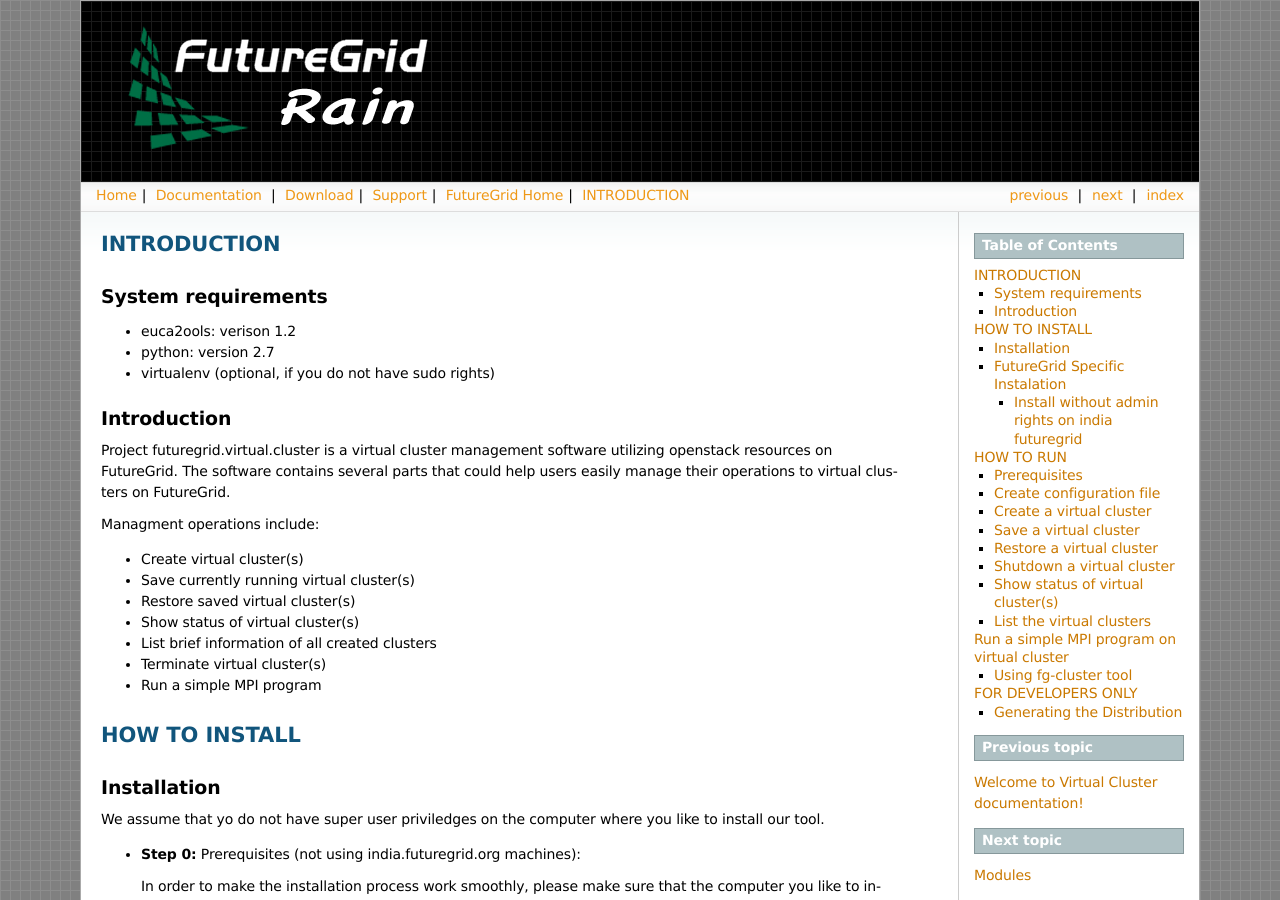
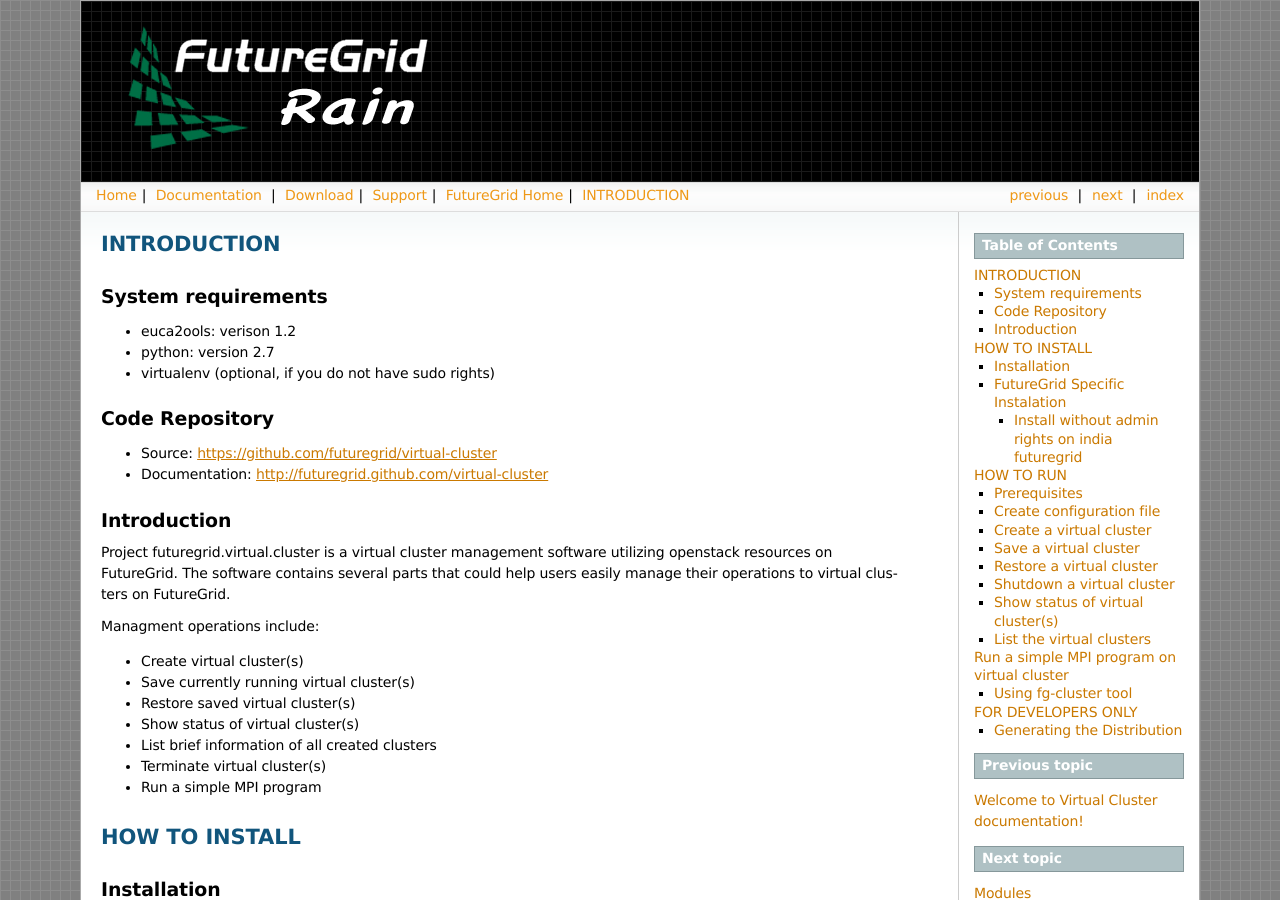
Before and after one commit to futuregrid/virtual-cluster, a Sphinx documentation site: the page built from doc/source/intro.rst, in a window 1280 px wide and 900 px high. Built offline with Sphinx 7.4.7, drawn with Linux system fonts in a browser that asks for light colours; formulas are drawn with MathJax 3; pages that are not in the unit, such as notebooks, are missing from menus.

Commit message:
Update doc/source/intro.rst

```diff
--- a/doc/source/intro.rst
+++ b/doc/source/intro.rst
@@ -7,6 +7,12 @@
 * euca2ools: verison 1.2
 * python: version 2.7
 * virtualenv (optional, if you do not have sudo rights)
+
+Code Repository
+---------------
+
+* Source: https://github.com/futuregrid/virtual-cluster
+* Documentation: http://futuregrid.github.com/virtual-cluster
 
 Introduction
 ------------
```
